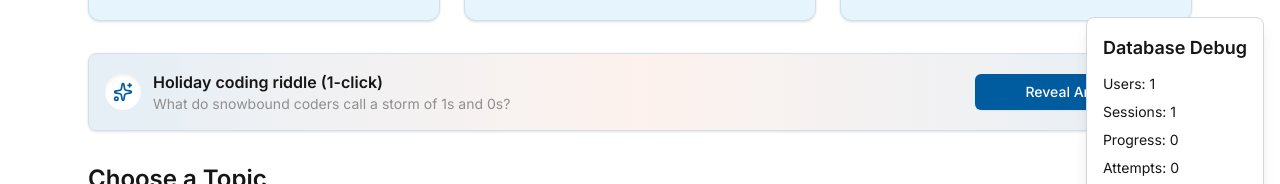
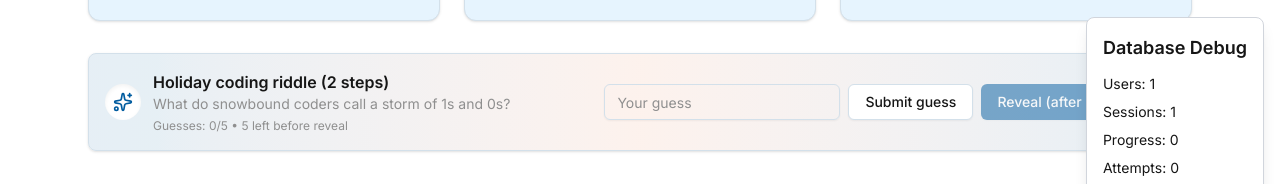
Before and after one commit to John-Jepsen/dsa-quiz-master, a React (Vite) app: page / in a window 1280 px wide. Both pictures are taken after a click on the button "Refresh". Shown: the part 385-569 px from the top of the page. Built offline with nearby package versions, Linux system fonts and the light colour scheme; no server answers.

Commit message:
Let riddle auto-reveal on correct guess

```diff
--- a/src/components/TopicSelection.tsx
+++ b/src/components/TopicSelection.tsx
@@ -3,6 +3,7 @@ import { Button } from '@/components/ui/button';
 import { Badge } from '@/components/ui/badge';
 import { Progress } from '@/components/ui/progress';
 import { Avatar, AvatarFallback } from '@/components/ui/avatar';
+import { Input } from '@/components/ui/input';
 import { BookOpen, TrendingUp, Award, BarChart3, Trophy, User, Upload } from 'lucide-react';
 import { enhancedQuizTopics, getTopicProgress } from '@/lib/quiz-modules';
 import { UserProfile } from '@/types';
@@ -35,7 +36,11 @@ export function TopicSelection({
   moduleScores
 }: TopicSelectionProps) {
   const [showProgressSubmission, setShowProgressSubmission] = useState(false);
-  const [showRiddleAnswer, setShowRiddleAnswer] = useState(false);
+  const [riddleState, setRiddleState] = useState<'idle' | 'hint' | 'answer'>('idle');
+  const [guess, setGuess] = useState('');
+  const [guessCount, setGuessCount] = useState(0);
+  const [feedback, setFeedback] = useState<string | null>(null);
+  const [correctGuessed, setCorrectGuessed] = useState(false);
   const getIconComponent = (iconName: string) => {
     const iconMap: Record<string, any> = {
       'squares-2x2': '⊞',
@@ -220,22 +225,78 @@ export function TopicSelection({
             <Sparkles className="h-5 w-5 text-primary" />
           </div>
           <div>
-            <p className="font-semibold text-foreground">Holiday coding riddle (1-click)</p>
+            <p className="font-semibold text-foreground">Holiday coding riddle (2 steps)</p>
             <p className="text-sm text-muted-foreground">
               What do snowbound coders call a storm of 1s and 0s?
             </p>
-            {showRiddleAnswer && (
+            {riddleState === 'hint' && (
+              <p className="text-sm text-muted-foreground mt-1">
+                Hint: think wintry weather and how bits blow around.
+              </p>
+            )}
+            {riddleState === 'answer' && (
               <p className="text-sm font-semibold text-primary mt-1">Binary Blizard</p>
             )}
+            <p className="text-xs text-muted-foreground mt-1">
+              Guesses: {guessCount}/5 • {Math.max(0, 5 - guessCount)} left before reveal
+            </p>
+            {correctGuessed && riddleState !== 'answer' && (
+              <p className="text-xs text-primary mt-1">
+                You&apos;re onto it—finish your guesses to unlock the reveal.
+              </p>
+            )}
+            {feedback && <p className="text-xs text-muted-foreground mt-1">{feedback}</p>}
           </div>
         </div>
-        <Button
-          variant={showRiddleAnswer ? 'outline' : 'default'}
-          onClick={() => setShowRiddleAnswer(true)}
-          className="md:min-w-[200px]"
-        >
-          {showRiddleAnswer ? 'Solved!' : 'Reveal Answer'}
-        </Button>
+        <div className="flex flex-col md:flex-row md:items-center gap-2 w-full md:w-auto">
+          <Input
+            placeholder="Your guess"
+            value={guess}
+            onChange={(e) => setGuess(e.target.value)}
+            className="md:min-w-[220px]"
+          />
+          <div className="flex gap-2">
+            <Button
+              variant="outline"
+              onClick={() => {
+                const trimmed = guess.trim();
+                if (!trimmed) return;
+
+                const normalized = trimmed.toLowerCase().replace(/\s+/g, ' ').trim();
+                const isCorrect = normalized === 'binary blizard' || normalized === 'binary blizzard';
+                const nextCount = guessCount + 1;
+                setGuessCount(nextCount);
+                setGuess('');
+
+                if (isCorrect) {
+                  setCorrectGuessed(true);
+                }
+
+                if (nextCount >= 3 && riddleState === 'idle') {
+                  setRiddleState('hint');
+                }
+
+                if (isCorrect) {
+                  setRiddleState('answer');
+                  setFeedback('Exactly—revealing now.');
+                } else if (nextCount < 5) {
+                  setFeedback(`Keep guessing. ${5 - nextCount} more before reveal unlocks.`);
+                } else {
+                  setFeedback('You have enough attempts—hit reveal when ready.');
+                }
+              }}
+            >
+              Submit guess
+            </Button>
+            <Button
+              variant={riddleState === 'answer' ? 'outline' : 'default'}
+              disabled={riddleState !== 'answer' && guessCount < 5}
+              onClick={() => setRiddleState('answer')}
+            >
+              {riddleState === 'answer' ? 'Solved!' : guessCount < 5 ? 'Reveal (after 5 guesses)' : 'Reveal answer'}
+            </Button>
+          </div>
+        </div>
       </motion.div>
 
       <div className="flex justify-between items-center">
```
